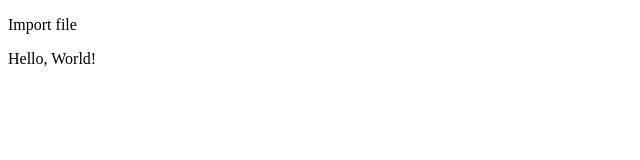
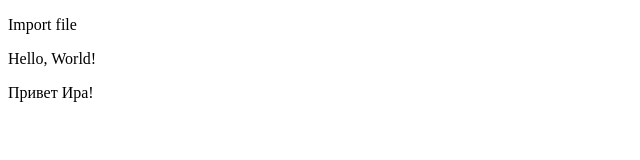
Before and after one commit to AleksejBas/First, a plain HTML site: page index.html in a window 1280 px wide. Shown: the whole page, without its empty margins (0-640 px from the left). Drawn offline with Linux system fonts and the light colour scheme.

Commit message:
Update index.html

```diff
--- a/index.html
+++ b/index.html
@@ -10,6 +10,7 @@
 <body>
     <p>Import file</p>
     <p>Hello, World!</p>
+    <p>Привет Ира!</p>
 <script>
     let link = document.querySelector('link[rel="import"]');
     let content = link.import.querySelector('#message');
```
